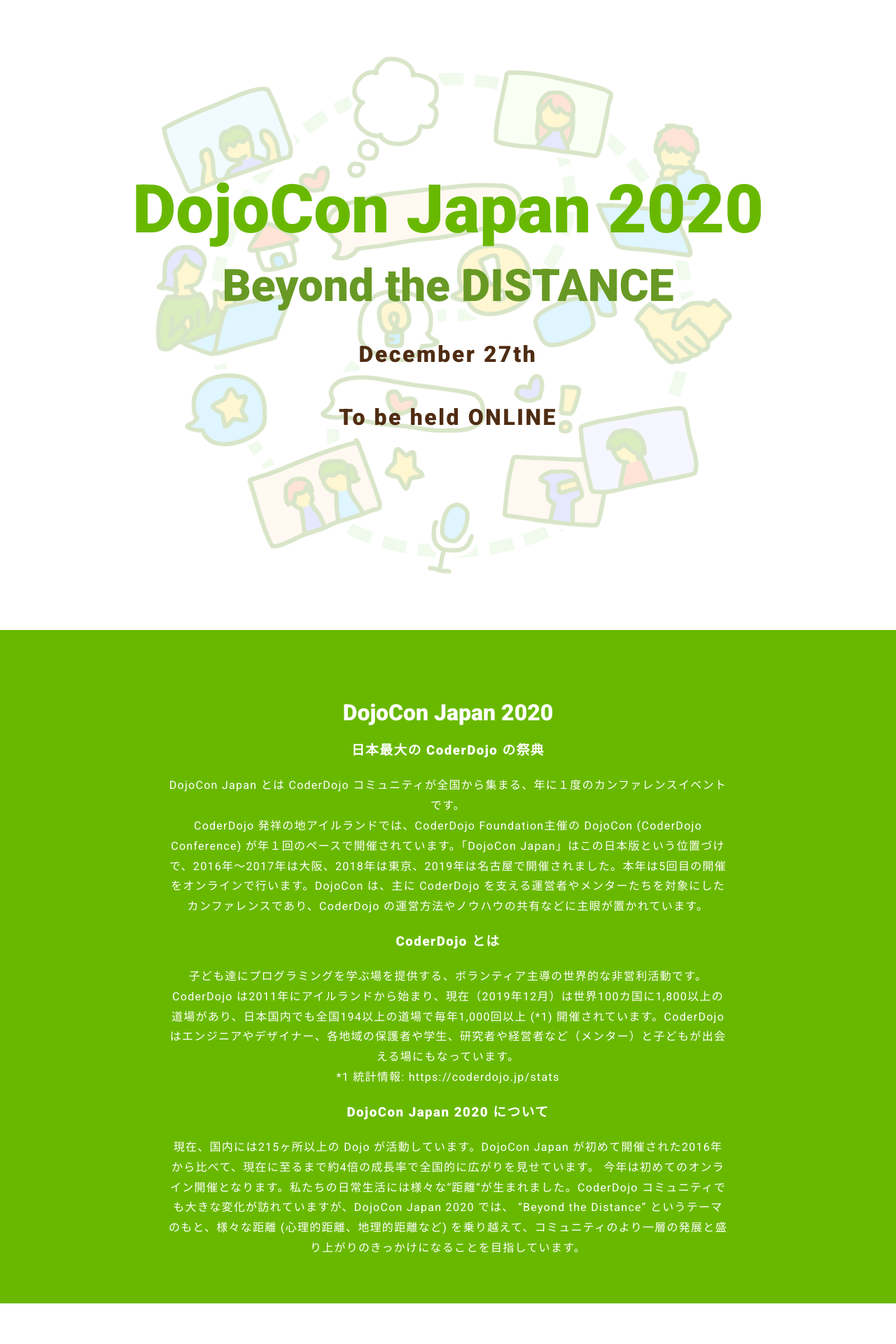
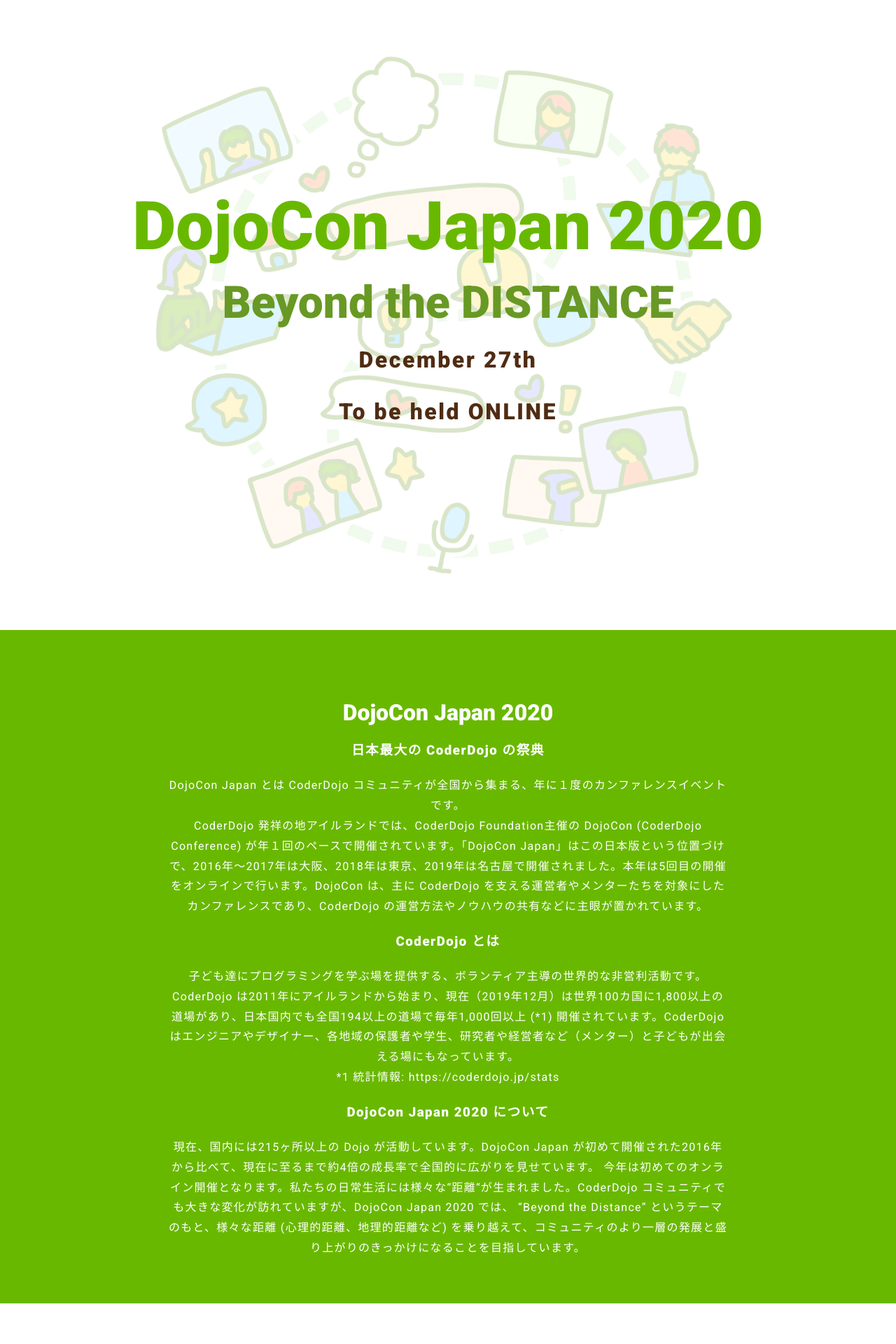
Before and after one commit to coderdojo-japan/dojocon2020.coderdojo.jp, a Jekyll site: the page built from index.html, in a window 1280 px wide. Shown: the top 1920 px of the page at 70% size. Built offline with Jekyll 4.4.1, drawn with Linux system fonts in a browser that asks for light colours; nearby versions of some CDN libraries.

Commit message:
余白の調整

```diff
--- a/_sass/_post.scss
+++ b/_sass/_post.scss
@@ -2,6 +2,7 @@
 .post {
   margin-bottom: 12vh;
   text-align: left;
+  padding: 0 1rem;
   h1 {
     text-align: center;
   }
--- a/_sass/_top.scss
+++ b/_sass/_top.scss
@@ -432,6 +432,7 @@
 
       h3 {
         font-size: 2em;
+        margin: 0 0 1rem 0;
       }
 
       @media screen and (max-width: 600px) {
```
